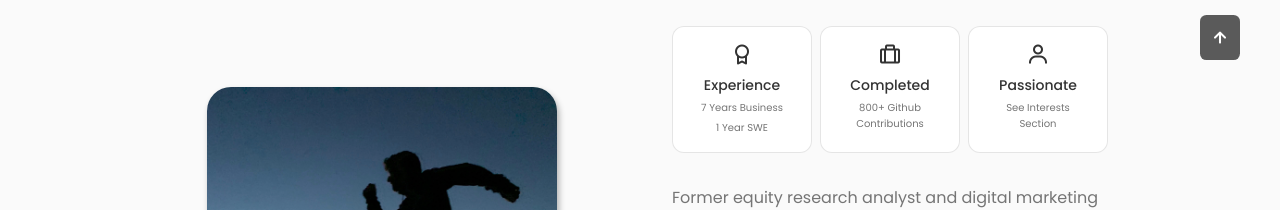
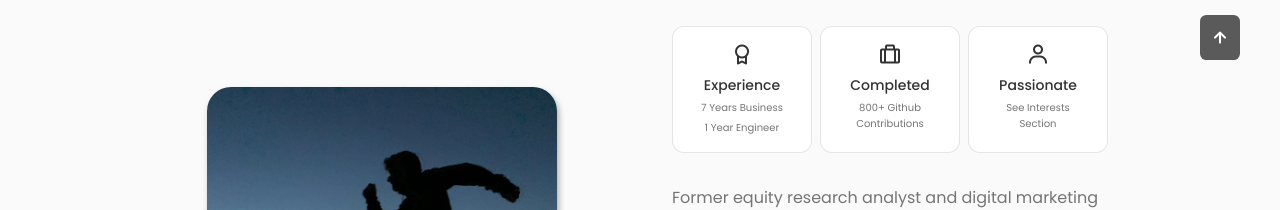
Before and after one commit to caleb-siegel/portfolio-polished, a React (Vite) app: page / in a window 1280 px wide. Shown: the part 900-1110 px from the top of the page. Built offline with nearby package versions, Linux system fonts and the light colour scheme.

Commit message:
change swe to engineer

```diff
--- a/src/components/about/Info.jsx
+++ b/src/components/about/Info.jsx
@@ -7,7 +7,7 @@ const Info = () => {
             <i class='bx bx-award about__icon'></i>
             <h3 className="about__title">Experience</h3>
             <span className="about__subtitle">7 Years Business</span>
-            <span className="about__subtitle">1 Year SWE</span>
+            <span className="about__subtitle">1 Year Engineer</span>
         </div>
 
         <div className="about__box">
```
